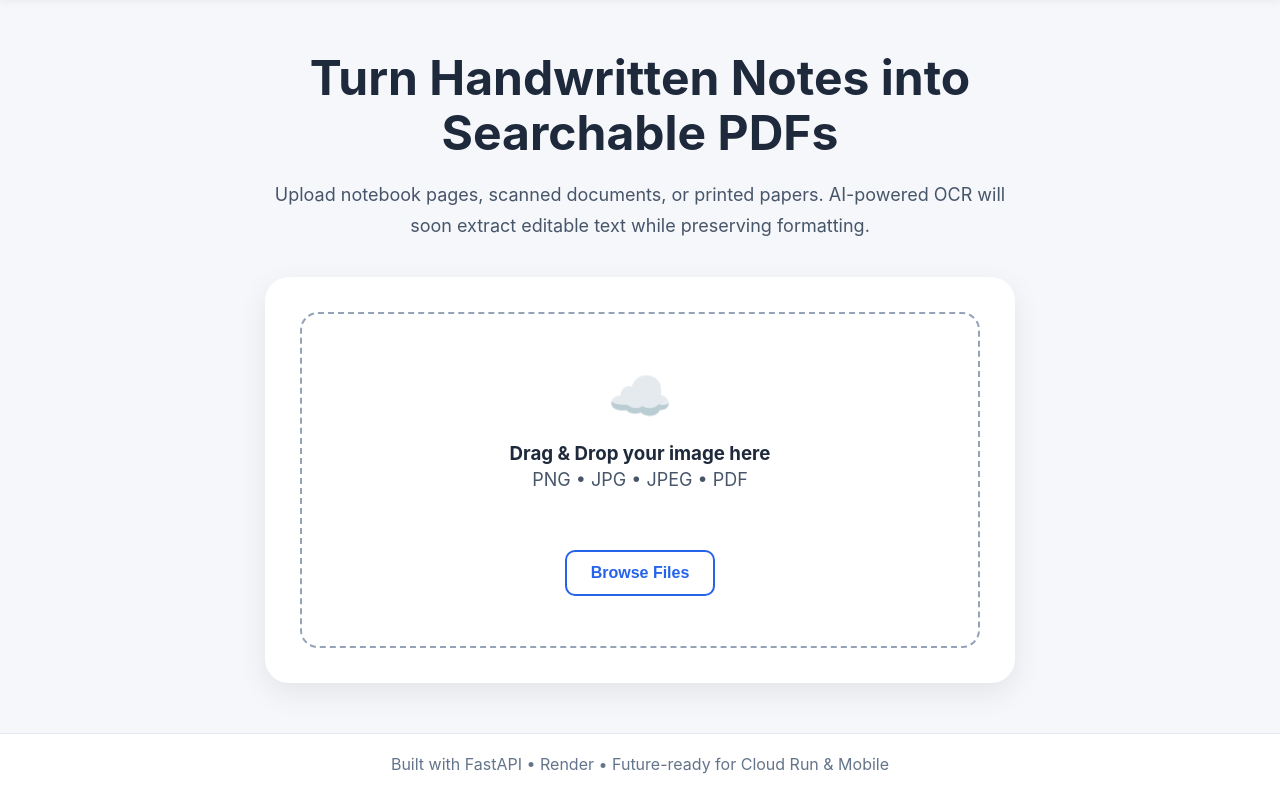
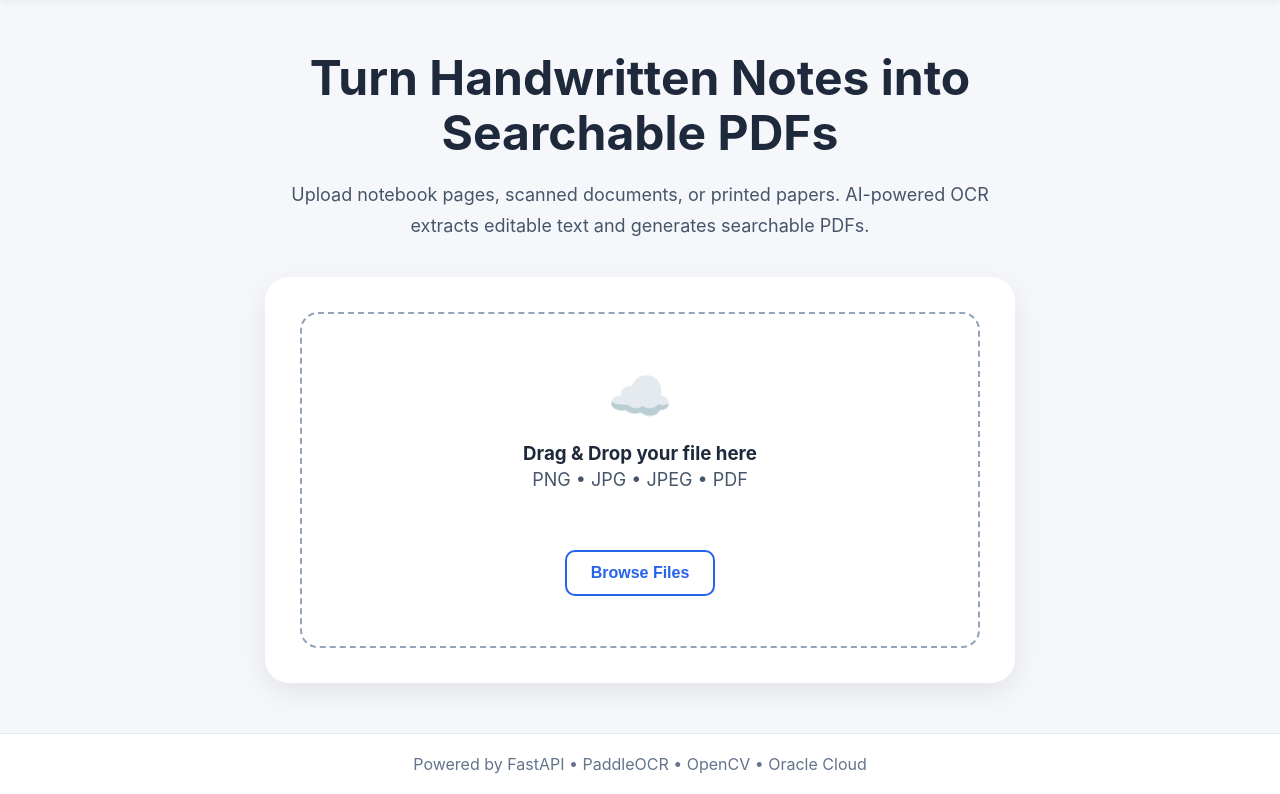
Before and after one commit to lavesh6395/ocr-webapp, a FastAPI app: page / in a window 1280 px wide. Shown: the part 69-863 px from the top of the page. Run offline with FastAPI, Linux system fonts and the light colour scheme.

Commit message:
Update index.html

```diff
--- a/app/templates/index.html
+++ b/app/templates/index.html
@@ -22,7 +22,7 @@
 
         <p>
             Upload notebook pages, scanned documents, or printed papers.
-            AI-powered OCR will soon extract editable text while preserving formatting.
+            AI-powered OCR extracts editable text and generates searchable PDFs.
         </p>
 
         <div class="upload-card">
@@ -31,7 +31,7 @@
 
                 <div class="upload-icon">☁️</div>
 
-                <h3>Drag & Drop your image here</h3>
+                <h3>Drag & Drop your file here</h3>
 
                 <p>PNG • JPG • JPEG • PDF</p>
 
@@ -63,6 +63,10 @@
                         Copy Text
                     </button>
 
+                    <button id="download-btn" class="primary-btn hidden">
+                        Download Searchable PDF
+                    </button>
+
                 </div>
 
             </div>
@@ -74,7 +78,7 @@
 </main>
 
 <footer>
-    Built with FastAPI • Render • Future-ready for Cloud Run & Mobile
+    Powered by FastAPI • PaddleOCR • OpenCV • Oracle Cloud
 </footer>
 
 <script src="/static/script.js"></script>
```
